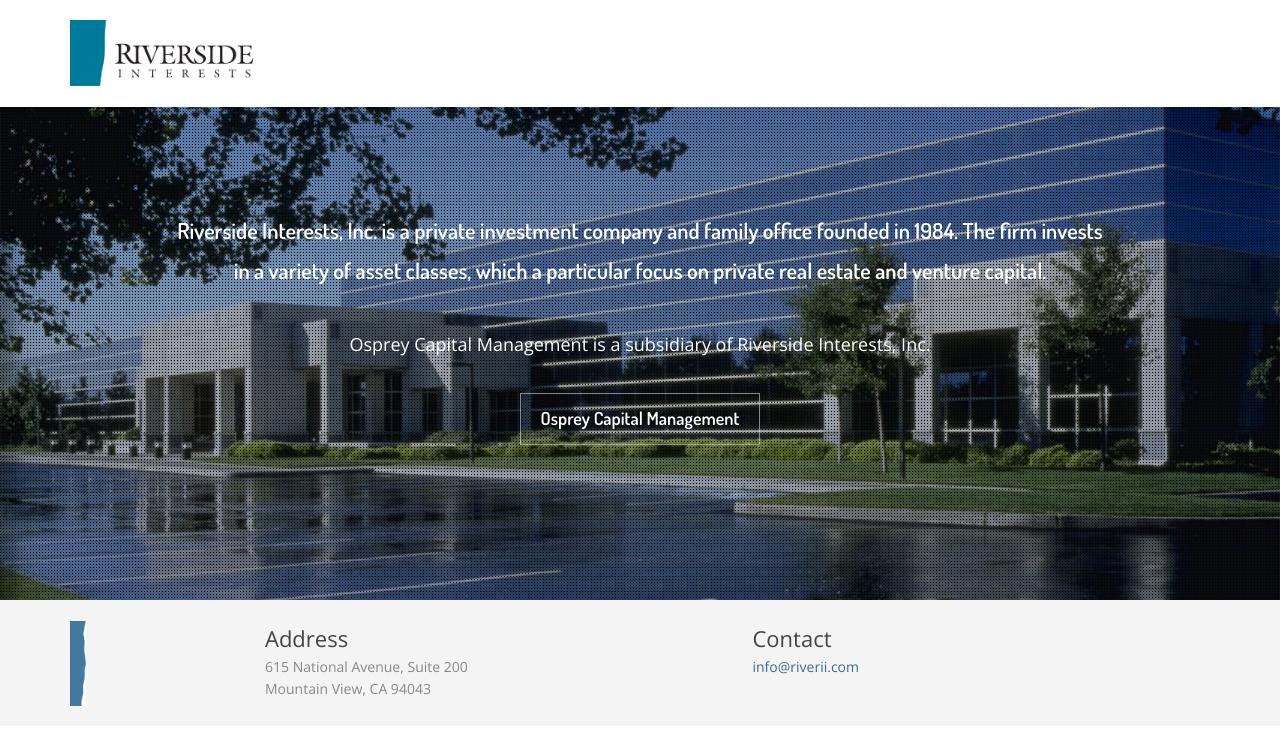
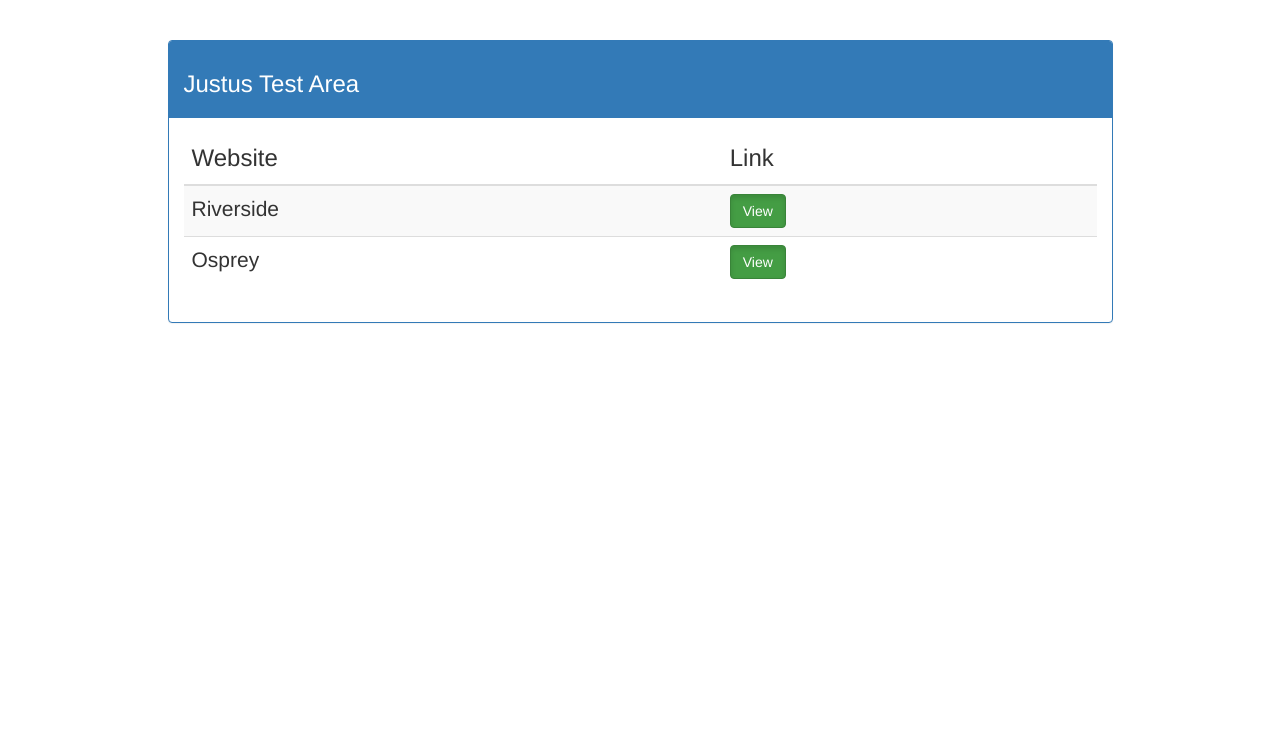
Before and after one commit to justusmeyer/justusmeyer.github.io, a PHP site: page / in a window 1280 px wide. Shown: the top 745 px of the page. Run offline with PHP 8.4, Linux system fonts and the light colour scheme.

Commit message:
update w/more pages

```diff
--- a/assets/css/style.css
+++ b/assets/css/style.css
@@ -369,7 +369,7 @@
     padding: 0;
 	padding-top: 100px;
 	padding-bottom: 180px;
-    max-height: 600px;
+    max-height: 550px;
     background: url("../img/pattern.png") repeat scroll 0 0 rgba(0, 0, 0, 0.3);
 }
 
@@ -420,7 +420,7 @@
 
 .contact-container {
 	margin: 0 auto;
-    background: #f4f4f4;
+    background: #ffffff;
 }
 
 .contact {
@@ -525,6 +525,29 @@
 	vertical-align: middle;
 }
 
+/***** Osprey *****/
+.osprey .inner-bg {
+    padding: 0;
+    padding-top: 120px;
+    padding-bottom: 180px;
+    max-height: 550px;
+    background: url("../img/pattern.png") repeat scroll 0 0 rgba(0, 0, 0, 0.5);
+}
+
+.osprey {
+    margin-top: 20px;
+    padding-bottom: 0px;
+    text-align: center;
+
+}
+
+.osprey h2 {
+    font-family: 'Dosis', sans-serif;
+    font-size: 22px;
+    line-height: 40px;
+    margin: 110px 0 10px 0;
+    font-weight: 600;
+}
 
 /***** Footer *****/
 
--- a/index.html
+++ b/index.html
@@ -1,74 +1,71 @@
 <!DOCTYPE html>
-<html lang="en">
+<html lang="en-us">
 	<head>
 		<meta charset="utf-8">
-    <meta name="viewport" content="width=device-width, initial-scale=1.0">
-    <meta name="description" content="Riverside Interests, Inc.">
-    <meta name="author" content="Stephanie Neidig">
-    <title>Riverside Interests, Inc.</title>
-    <link rel="stylesheet" href="http://fonts.googleapis.com/css?family=Open+Sans:300,400,600,700,800">
-    <link rel="stylesheet" href="http://fonts.googleapis.com/css?family=Dosis:300,400,500,600,700">
-    <link rel="stylesheet" href="assets/bootstrap/css/bootstrap.min.css">
-    <link rel="stylesheet" href="assets/css/style.css">
+		<!--<meta http-equiv="X-UA-Compatible" content="IE=edge,chrome=1">-->
+
+		<title> JYMBII Tests </title>
+		<meta name="description" content="">
+		<meta name="author" content="">
+
+		<meta name="viewport" content="width=device-width, initial-scale=1.0, maximum-scale=1.0, user-scalable=no">
+
+		<!-- Basic Styles -->
+		<link rel="stylesheet" type="text/css" media="screen" href="assets/bootstrap/css/bootstrap.min.css">
+
 	</head>
-  <!-- Header -->
 
-  <body data-spy="scroll" data-offset="80">
-    <div class="navbar navbar-default navbar-fixed-top menu-top" role="navigation">
+	<body>
+		<header>
+
+
+
+		</header>
+
+		<div>
+
+			<!-- MAIN CONTENT -->
 		<div class="container">
-        <div class="navbar-header">
-          <img src="assets/img/riverside_logo.png" height="66px" alt="Riverside Interests">
+		  <div class="row">
+		    <div class="col-lg-12 text-center" style="line-height:40px;">
+		    	&nbsp;
+		    </div>
+		  </div>
+		  <div class="row">
+		  	<div class="col-lg-1"></div>
+		  	<div class="col-lg-10">
+			  	<div class="panel panel-primary">
+			  		<div class="panel-heading"><h3>Justus Test Area</h3></div>
+	  				<div class="panel-body">
+					  	<table class="table table-striped">
+					  		<thead>
+					  			<tr>
+						  			<th class="h3">Website</th>
+						  			<th class="h3">Link</th>
+						  		</tr>
+					  		</thead>
+					  		<tbody>
+
+						  		<tr>
+						  			<td class="lead">Riverside</td>
+						  			<td><a href="riverside.html" class="btn btn-success btn-md active" role="button">View</a></td>
+						  		</tr>
+						  		<tr>
+						  			<td class="lead">Osprey</td>
+						  			<td><a href="osprey.html" class="btn btn-success btn-md active" role="button">View</a></td>
+						  		</tr>
+					  		</tbody>
+					  	</table>
 					  </div>
 					</div>
 				</div>
-
-    <!-- Top content -->
-    <div id="home" class="top-content">
-      <div class="inner-bg">
-        <div class="container">
-          <div class="row">
-            <div class="col-sm-10 col-sm-offset-1 col-md-10 col-md-offset-1 col-lg-10 col-lg-offset-1">
-              <h2>Riverside Interests, Inc. is a private investment company and family office founded in 1984. The firm invests in a variety of asset classes, which a particular focus on private real estate and venture capital.</h2>
-              <div class="description">Osprey Capital Management is a subsidiary of Riverside Interests, Inc.
-              </div>
-              <div class="top-button">
-                <a class="btn btn-top-white btn-lg" href="www.ospreycm.com ">Osprey Capital Management</a>
-              </div>
-            </div>
-          </div>
-        </div>
+				<div class="col-lg-1"></div>
 		  </div>
 		</div>
 
-    <!-- Contact -->
-    <div id="contact-section" class="contact-container">
-      <div class="container">
-        <div class="row">
-          <div class="col-sm-12 contact">
-          </div>
-        </div>
-        <div class="row" style="padding-bottom:10px;">
-          <div class="col-sm-2 contact-address contact-about contact-logo">
-            <img src="assets/img/riverside_sidebar_a.png" height="85px">
-          </div>
-          <div class="col-sm-5 contact-address contact-about">
-            <h4>Address</h4>
-            <p>615 National Avenue, Suite 200</p>
-            <p>Mountain View, CA 94043</p>
-          </div>
-          <div class="col-sm-5 contact-address contact-about">
-            <h4>Contact</h4>
-            <p><a href="mailto:info@riverii.com" style="color:#386b95;">info@riverii.com</p>
-          </div>
-        </div>
-      </div>
-    </div>
 
-    <script src="assets/js/jquery-1.10.2.min.js"></script>
-    <script src="assets/bootstrap/js/bootstrap.min.js"></script>
-    <script src="assets/js/jquery.backstretch.min.js"></script>
-    <script src="assets/js/retina-1.1.0.min.js"></script>
-    <script src="assets/js/jquery.easing.1.3.min.js"></script>
-    <script src="assets/js/main.js"></script>
+		<!-- BOOTSTRAP JS -->
+		<script src="..assets/boostrap/js/bootstrap.min.js"></script>
+
 	</body>
 </html>
```
Also changed, not shown: osprey.html (added, +71 -0 lines), riverside.html (added, +74 -0 lines). Lines whose indentation alone changed are shown as unchanged.
